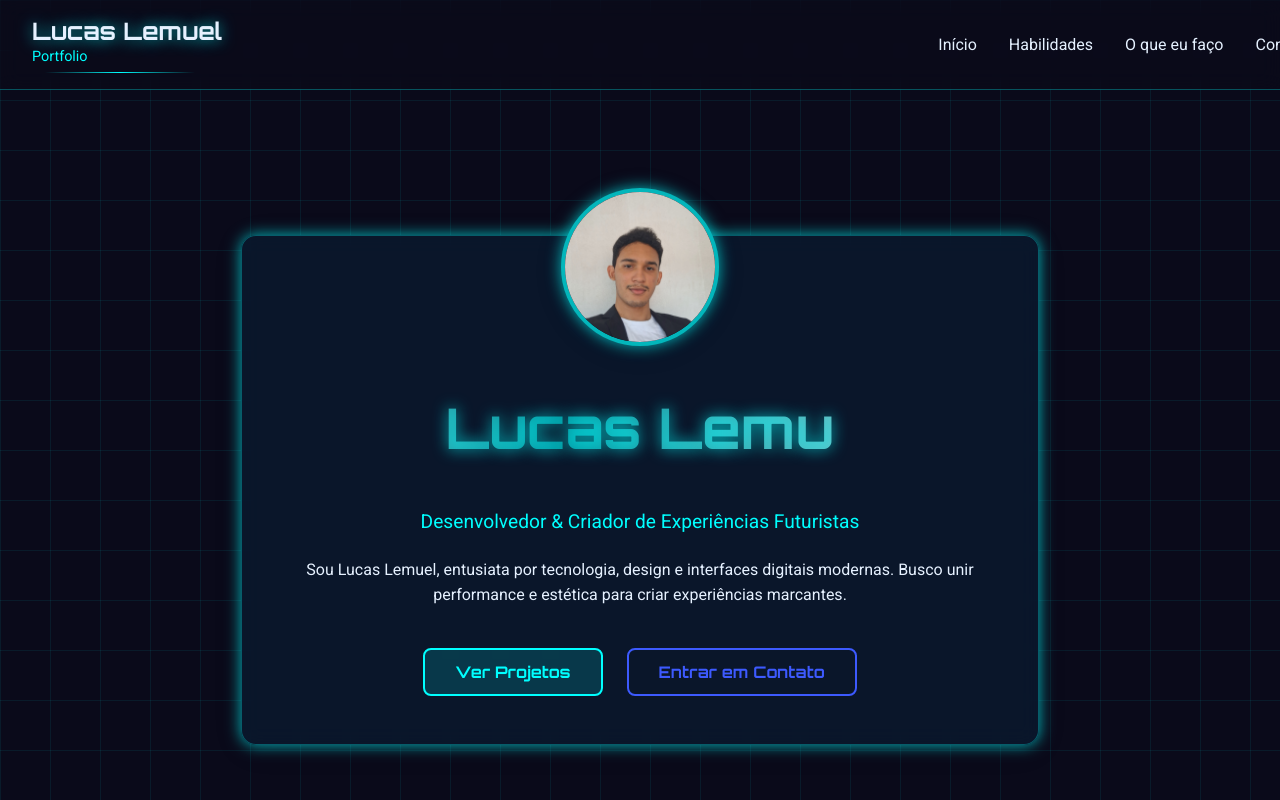
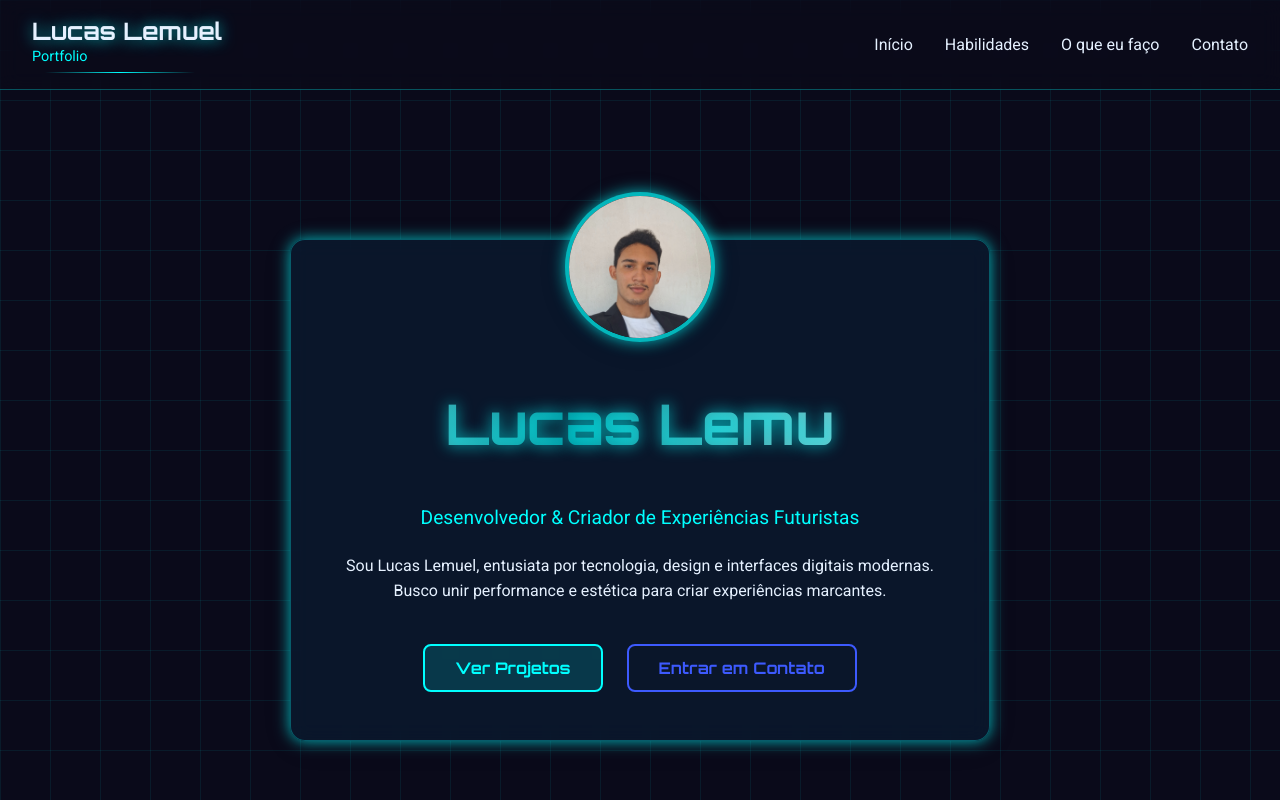
Before and after one commit to Lucas10Lemus/meusite-LucasL, a React (Vite) app: page / in a window 1280 px wide. Shown: the top 800 px of the page. Built offline with nearby package versions, Linux system fonts and the light colour scheme.

Commit message:
ajuste de layout

```diff
--- a/src/App.jsx
+++ b/src/App.jsx
@@ -21,7 +21,7 @@ const App = () => {
             <SkillsPanel />
             <HobbiesPanel />
             <ProjectsPanel />
-            <Controls toggleTheme={toggleTheme} />   {/* prop passada */}
+            <Controls />
             <Footer />
         </div>
     );
--- a/src/components/Controls.jsx
+++ b/src/components/Controls.jsx
@@ -8,8 +8,7 @@ const Controls = ({ toggleTheme }) => {
     };
 
     const handleSettings = () => {
-        toggleTheme(); // Chama a função que veio do App.jsx
-        alert('Tema Neon alterado!');
+        toggleTheme();
     };
 
     return (
--- a/src/styles/main.scss
+++ b/src/styles/main.scss
@@ -1,3 +1,9 @@
+*,
+*::before,
+*::after {
+    box-sizing: border-box;
+}
+
 @keyframes fadeIn {
     from {
         opacity: 0;
@@ -38,3 +44,8 @@ h3 {
     font-weight: 700;
     text-shadow: $glow-primary;
 }
+
+.app-container {
+    width: 100%;
+    overflow-x: clip;
+}
```
